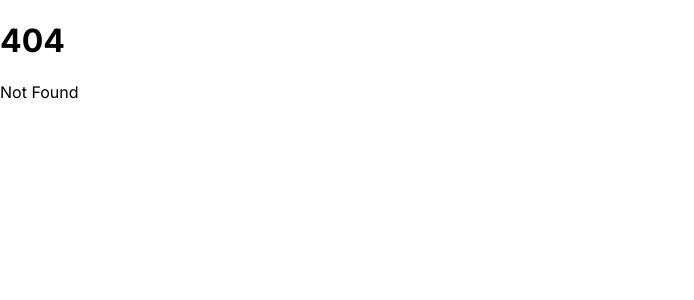
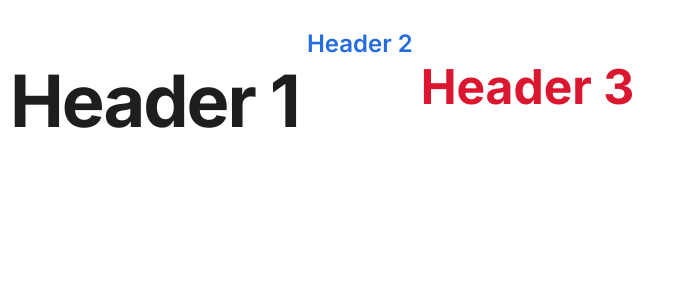
Before and after one commit to MiraZzle/site-seeker, a SvelteKit app in the folder frontend/: page /components/header in a window 1280 px wide. Before the commit this address had no page. Shown: the top 300 px of the page, without its empty margins (0-694 px from the left). Built offline with nearby package versions, Linux system fonts and the light colour scheme.

Commit message:
feat: header elemenet and colorType

```diff
--- a/frontend/src/components/elements/typography/Header.svelte
+++ b/frontend/src/components/elements/typography/Header.svelte
@@ -0,0 +1,43 @@
+<script lang="ts">
+    import { colors } from '$types/colors.ts';
+    import type { ColorType } from '$types/colors.ts';
+
+    export let type: 1 | 2 | 3 = 1;
+    export let textAlign: 'left' | 'center' | 'right' = 'center';
+    export let color: ColorType = 'black';
+
+    $: actualColor = colors[color];
+</script>
+
+<svelte:element
+    this={"h" + type}
+    class="header header--{type}"
+    style={`text-align: ${textAlign}; color: ${actualColor}`}
+>
+    <slot/>
+</svelte:element>
+
+<style lang="scss">
+    @import '../../../styles/variables.scss';
+
+    .header {
+        &--1 {
+            font-size: 72px;
+            font-weight: 700;
+            line-height: 120%;
+            letter-spacing: -2px;
+        }
+
+        &--2 {
+            font-size: 24px;
+            font-weight: 600;
+            line-height: 120%;
+        }
+
+        &--3 {
+            font-size: 48px;
+            font-weight: 700;
+            line-height: 120%;
+        }
+    }
+</style>
--- /dev/null
+++ b/frontend/src/lib/types/colors.ts
@@ -0,0 +1,11 @@
+export type ColorType = "black" | "grayLight" | "grayDark" | "grayBg" | "blue" | "red" | "white"
+
+export const colors: Record<ColorType, string> = {
+  black: "#1e1e1e",
+  grayLight: "#757575",
+  grayDark: "#2c2c2c",
+  grayBg: "#f5f5f5",
+  blue: "#226CE0",
+  red: "#db162f",
+  white: "#fff",
+}
--- /dev/null
+++ b/frontend/src/routes/components/header/+page.svelte
@@ -0,0 +1,17 @@
+<script lang="ts">
+    import Header from "$components/elements/typography/Header.svelte";
+</script>
+
+<div class='header-container'>
+    <Header type={1} color="black">Header 1</Header>
+    <Header type={2} color="blue">Header 2</Header>
+    <Header type={3} color="red">Header 3</Header>
+</div>
+
+<style lang="scss">
+    .header-container {
+        padding: 10px;
+        display: flex;
+        gap: 8px;
+    }
+</style>
--- a/frontend/svelte.config.js
+++ b/frontend/svelte.config.js
@@ -19,6 +19,8 @@ const config = {
 			$assets: './src/assets',
 			$lib: './src/lib',
 			$layouts: './src/layouts',
+			$scripts: './src/scripts',
+			$types: './src/lib/types',
 		}
 	}
 };
```
